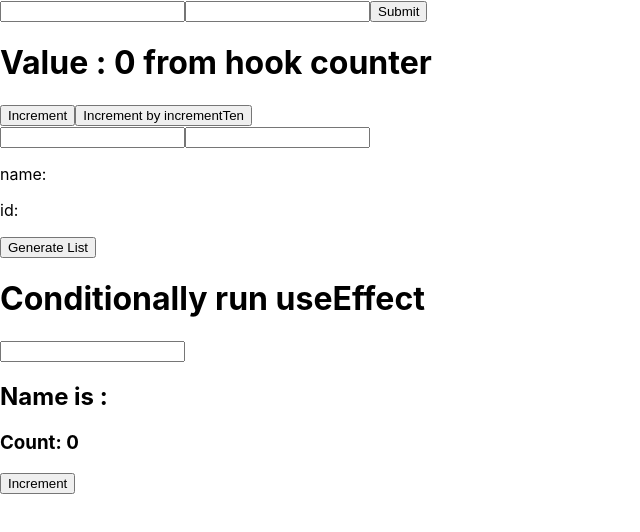
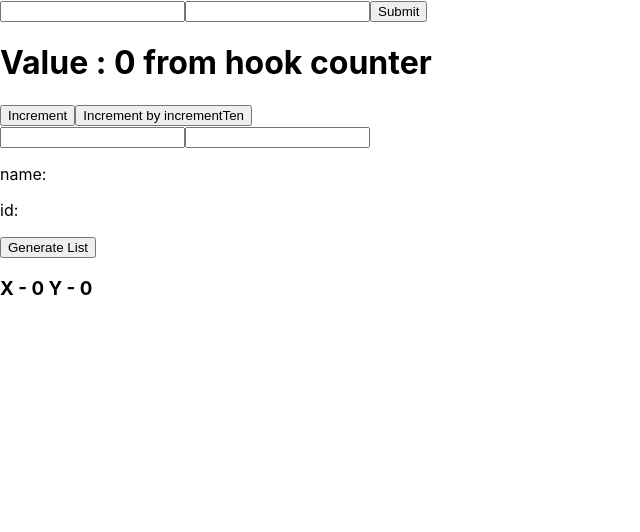
Before and after one commit to 1ibrahimtsc/prac-reactjs, a React (Create React App) app: page / in a window 1280 px wide. Shown: the top 532 px of the page, without its empty margins (0-640 px from the left). Built offline with nearby package versions, Linux system fonts and the light colour scheme.

Commit message:
useEffect run only first time

```diff
--- a/src/App.js
+++ b/src/App.js
@@ -1,14 +1,16 @@
 import Posts from './components/PostForm';
 import HookCounter from './components/HookCounter';
 //import UseEffectonClass from './components/UseEffectonClass';
-import UseEffectFunction from './components/UseEffectFunction';
+//import UseEffectFunction from './components/UseEffectFunction';
+import MouseMove from './components/MouseMove';
 
 function App() {
  return (
    <div>
        <Posts />
        <HookCounter />
-       <UseEffectFunction />
+     { /* <UseEffectFunction /> */ }
+       <MouseMove />
    </div>
  )
 }
--- /dev/null
+++ b/src/components/MouseMove.jsx
@@ -0,0 +1,26 @@
+import React, {useState, useEffect } from 'react';
+
+const MouseMove = ()=> {
+    const [x, setX] = useState(0);
+    const [y, setY] = useState(0)
+
+    const LogMouseMove = (e) => {
+      console.log("log mouse move run")
+
+      setX(e.clientX)
+      setY(e.clientY)
+    }
+
+    useEffect(() => {
+        console.log("useEffect run")
+        window.addEventListener('mousemove', LogMouseMove)
+    }, [])
+
+    return (
+        <div>
+            <h3> X - {x} Y - {y}</h3>
+        </div>
+    )
+}
+
+export default MouseMove;
--- a/src/components/UseEffectFunction.jsx
+++ b/src/components/UseEffectFunction.jsx
@@ -17,7 +17,6 @@ const UseEffectFunction = ()=> {
             <h2>Name is : {name}</h2>
             <h3>Count: {count}</h3>
             <button onClick={()=> setCount(count + 2)}>Increment</button>
-
         </div>
     )
 }
```
